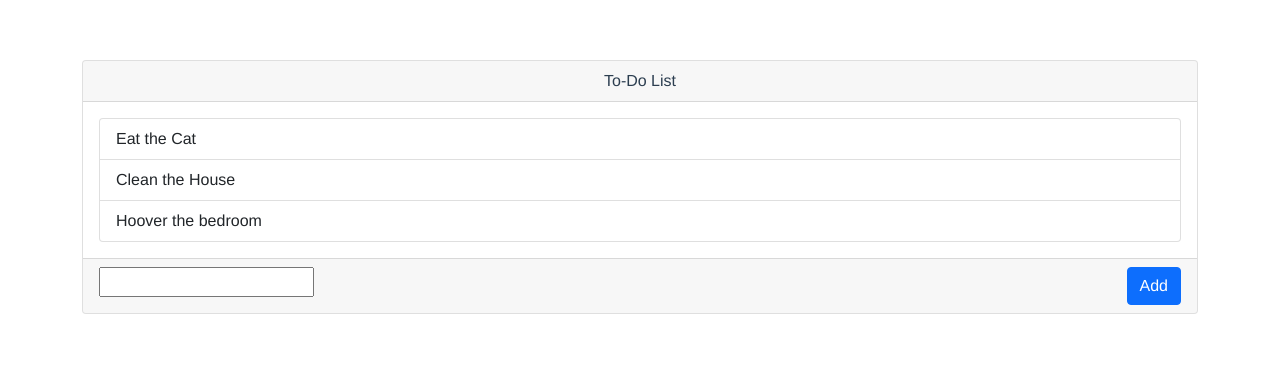
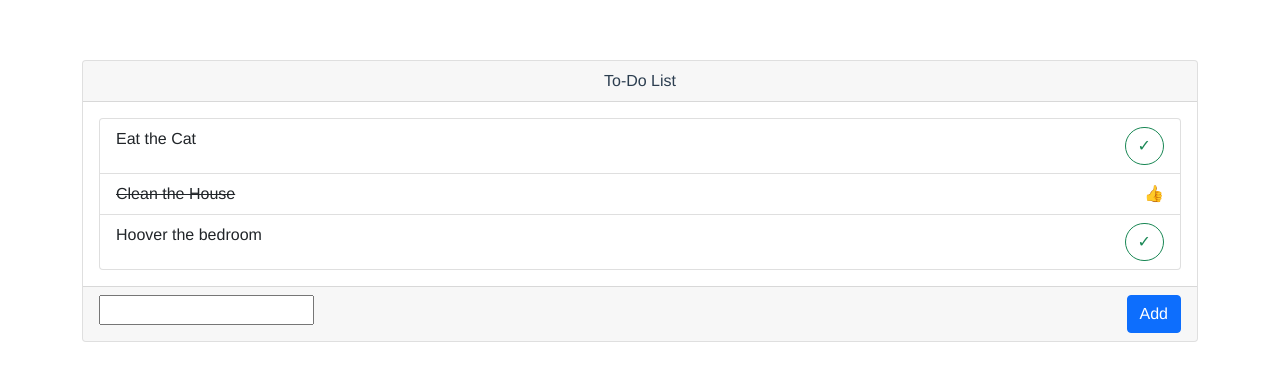
Before and after one commit to finowo/vueDo, a Vue app: page / in a window 1280 px wide. Shown: the top 380 px of the page. Built offline with nearby package versions, Linux system fonts and the light colour scheme.

Commit message:
trying to make the done button work and failing

```diff
--- a/src/components/toDoItem.vue
+++ b/src/components/toDoItem.vue
@@ -1,6 +1,17 @@
 <template>
   <b-list-group-item>
-    {{ toDo.text }}
+    <span v-if="toDo.done" class="done">{{ toDo.text }}</span>
+    <span v-else>{{ toDo.text }}</span>
+    <span v-if="toDo.done" class="float-end">&#128077;</span>
+    <b-button
+      v-else
+      class="float-end"
+      v-model="markAsDone"
+      pill
+      variant="outline-success"
+      @click="markToDoItemAsDone()"
+      >&#10003;</b-button
+    >
   </b-list-group-item>
 </template>
 
@@ -13,8 +24,16 @@ export default {
       required: true,
     },
   },
+  methods: {
+    markToDoItemAsDone() {
+      listIndex = list.findIndex();
+    },
+  },
 };
 </script>
 
 <style>
+.done {
+  text-decoration: line-through;
+}
 </style>
```
